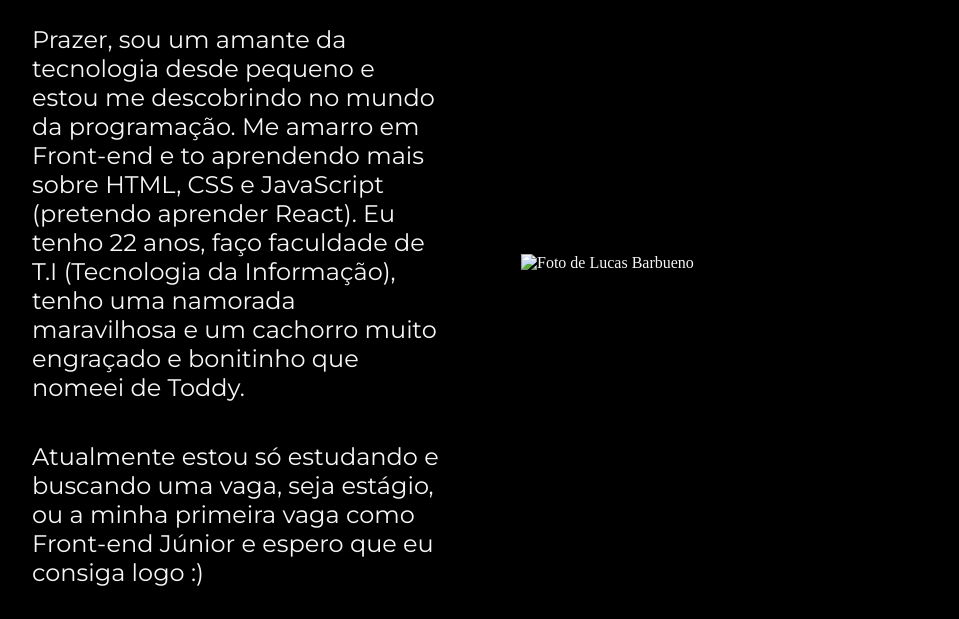
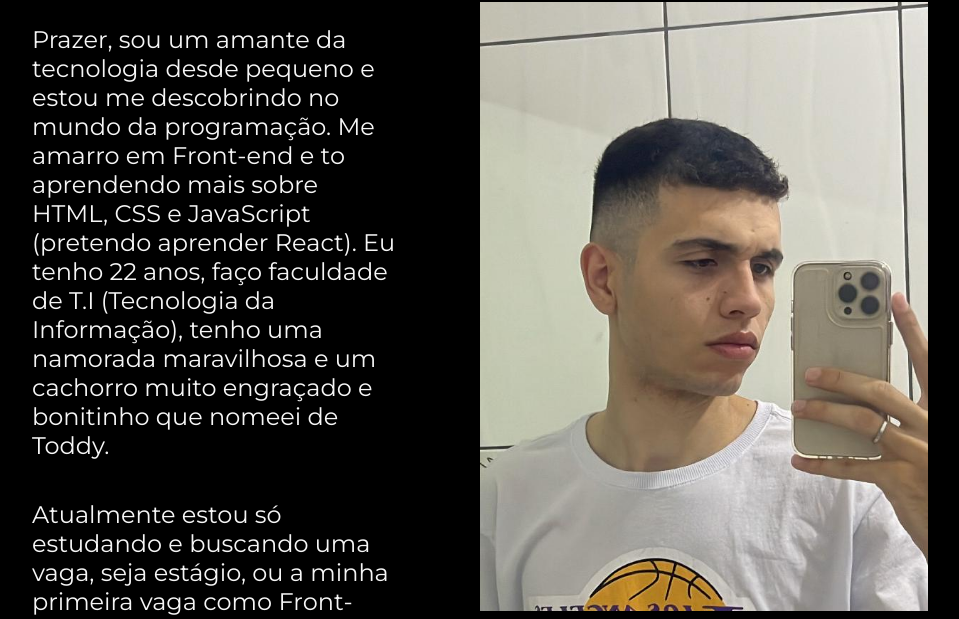
Before and after one commit to barbueno/pagina-pessoal-simples, a plain HTML site: page about.html in a window 1280 px wide. Shown: the part 179-798 px from the top of the page, without its empty margins (160-1119 px from the left). Drawn offline with nearby package versions, Linux system fonts and the light colour scheme.

Commit message:
about.html

```diff
--- a/about.html
+++ b/about.html
@@ -21,7 +21,7 @@
                 <p class="apresentacao__conteudo__texto">Prazer, sou um amante da tecnologia desde pequeno e estou me descobrindo no mundo da programação. Me amarro em Front-end e to aprendendo mais sobre HTML, CSS e JavaScript (pretendo aprender React). Eu tenho 22 anos, faço faculdade de T.I (Tecnologia da Informação), tenho uma namorada maravilhosa e um cachorro muito engraçado e bonitinho que nomeei de Toddy.</p>
                 <p class="apresentacao__conteudo__texto">Atualmente estou só estudando e buscando uma vaga, seja estágio, ou a minha primeira vaga como Front-end Júnior e espero que eu consiga logo :)</p>
             </section>
-            <img class="apresentacao__imagem" src="Profile Picture.jpg" alt="Foto de Lucas Barbueno">
+            <img class="apresentacao__imagem" src="./assets/Profile Picture.jpg" alt="Foto de Lucas Barbueno">
 
         </main>
         <footer class="rodape">
```
